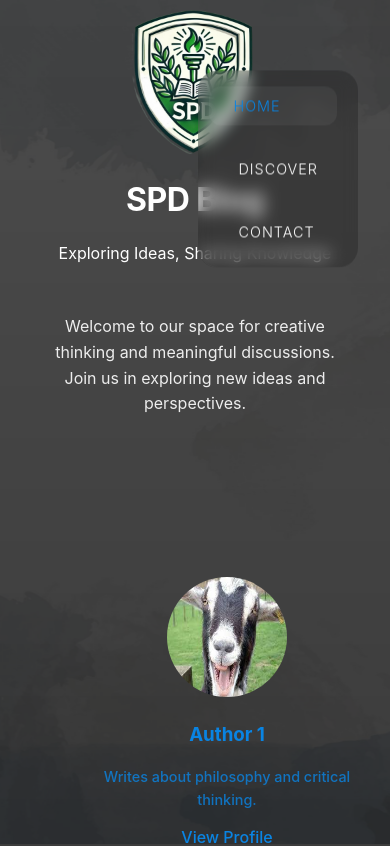
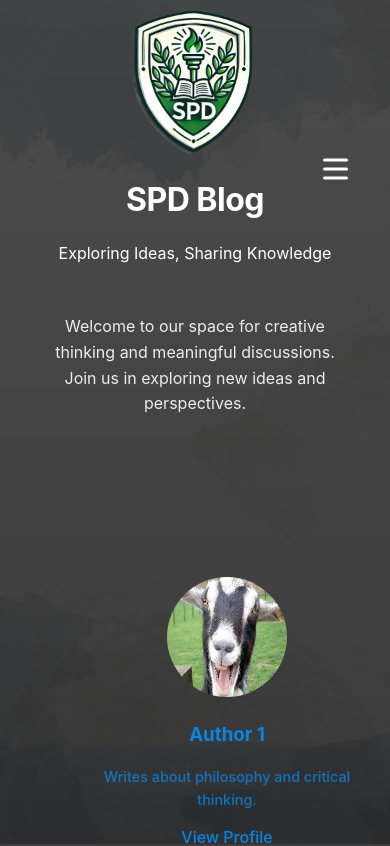
Before and after one commit to nuggetz666/spd_blog, a Flask app: page / in a window 390 px wide. Shown: the top 846 px of the page. Run offline with Flask 3, Linux system fonts and the light colour scheme.

Commit message:
Assistant checkpoint: Add hamburger menu with hover navigation
Assistant generated file changes:
- templates/home.html: Update navigation bar to show on hover, Add hamburger menu HTML

---

User prompt:

the navigation bar is perfect no need to change it just do a thing make it three dashes when curson is hover above the three dashes the navigation bar appears (do it simple)

Replit-Commit-Author: Assistant
Replit-Commit-Session-Id: da36e01b-d6fb-47a5-bd1e-7c8b9508b571

```diff
--- a/templates/home.html
+++ b/templates/home.html
@@ -55,17 +55,38 @@
             top: 20%;
             right: 2rem;
             transform: translateY(-50%);
+            z-index: 1000;
+        }
+
+        .hamburger {
+            display: flex;
+            flex-direction: column;
+            gap: 6px;
+            cursor: pointer;
+            padding: 10px;
+        }
+
+        .hamburger span {
+            display: block;
+            width: 25px;
+            height: 3px;
+            background: var(--text-color);
+            border-radius: 3px;
+        }
+
+        .nav-links {
+            display: none;
+            flex-direction: column;
+            gap: 1.5rem;
             padding: 1rem;
             background: rgba(0, 0, 0, 0.2);
             backdrop-filter: blur(8px);
             border-radius: 20px;
-            z-index: 1000;
+            margin-top: 10px;
         }
 
-        .nav-links {
+        .nav-bar:hover .nav-links {
             display: flex;
-            flex-direction: column;
-            gap: 1.5rem;
         }
 
         .nav-links a {
@@ -179,6 +200,11 @@
 </head>
 <!-- Navigation -->
 <nav class="nav-bar">
+    <div class="hamburger">
+        <span></span>
+        <span></span>
+        <span></span>
+    </div>
     <div class="nav-links">
         <a href="#" class="active">Home</a>
         <a href="#discover">Discover</a>
```
